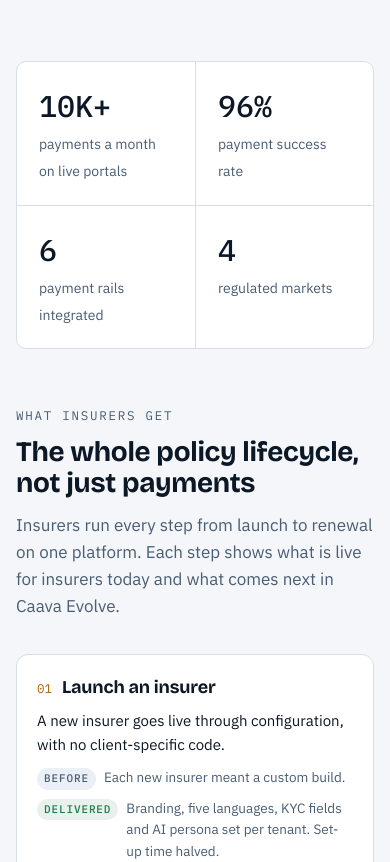
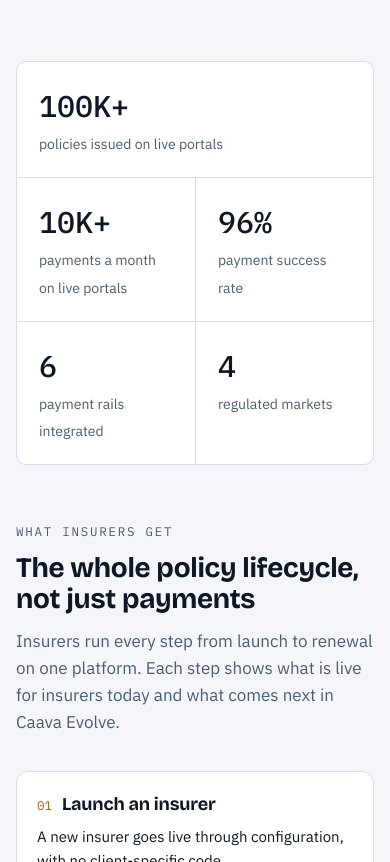
Before and after one commit to Daniel-darnell/Portfolio_, a plain HTML site: page index.html in a window 390 px wide. Shown: the part 953-1815 px from the top of the page. Drawn offline with nearby package versions, Linux system fonts and the light colour scheme.

Commit message:
Add 100K+ policies issued to key figures

```diff
--- a/index.html
+++ b/index.html
@@ -73,7 +73,7 @@ body::before{content:"";position:fixed;inset:0 0 auto;height:env(safe-area-inset
 @media (prefers-reduced-motion: reduce){.pulse{display:none}}
 
 /* ledger stats */
-.ledger{display:grid;grid-template-columns:repeat(4,minmax(0,1fr));border:1px solid var(--line);border-radius:10px;background:var(--surface)}
+.ledger{display:grid;grid-template-columns:repeat(5,minmax(0,1fr));border:1px solid var(--line);border-radius:10px;background:var(--surface)}
 .ledger div{padding:20px 22px;border-left:1px solid var(--line);min-width:0}
 .ledger div:first-child{border-left:0}
 .ledger b{display:block;font-family:var(--mono);font-weight:500;font-size:30px;font-variant-numeric:tabular-nums;color:var(--fg)}
@@ -180,8 +180,8 @@ footer{padding-block:36px 48px;color:var(--muted);font-size:14px;display:flex;ju
   .step:nth-child(-n+2){border-top:0}
   .skills{grid-template-columns:repeat(2,minmax(0,1fr))}
   .ledger{grid-template-columns:repeat(2,minmax(0,1fr))}
-  .ledger div:nth-child(3){border-left:0}
-  .ledger div:nth-child(n+3){border-top:1px solid var(--line)}
+  .ledger div:first-child{grid-column:1/-1} .ledger div:nth-child(2n){border-left:0}
+  .ledger div:nth-child(n+2){border-top:1px solid var(--line)}
   section{padding-block:56px}
 }
 @media (max-width:520px){
@@ -251,7 +251,7 @@ footer{padding-block:36px 48px;color:var(--muted);font-size:14px;display:flex;ju
   </div>
 
   <div class="ledger" aria-label="Key figures">
-    <div><b>10K+</b><span>payments a month on live portals</span></div>
+    <div><b>100K+</b><span>policies issued on live portals</span></div> <div><b>10K+</b><span>payments a month on live portals</span></div>
     <div><b>96%</b><span>payment success rate</span></div>
     <div><b>6</b><span>payment rails integrated</span></div>
     <div><b>4</b><span>regulated markets</span></div>
```
